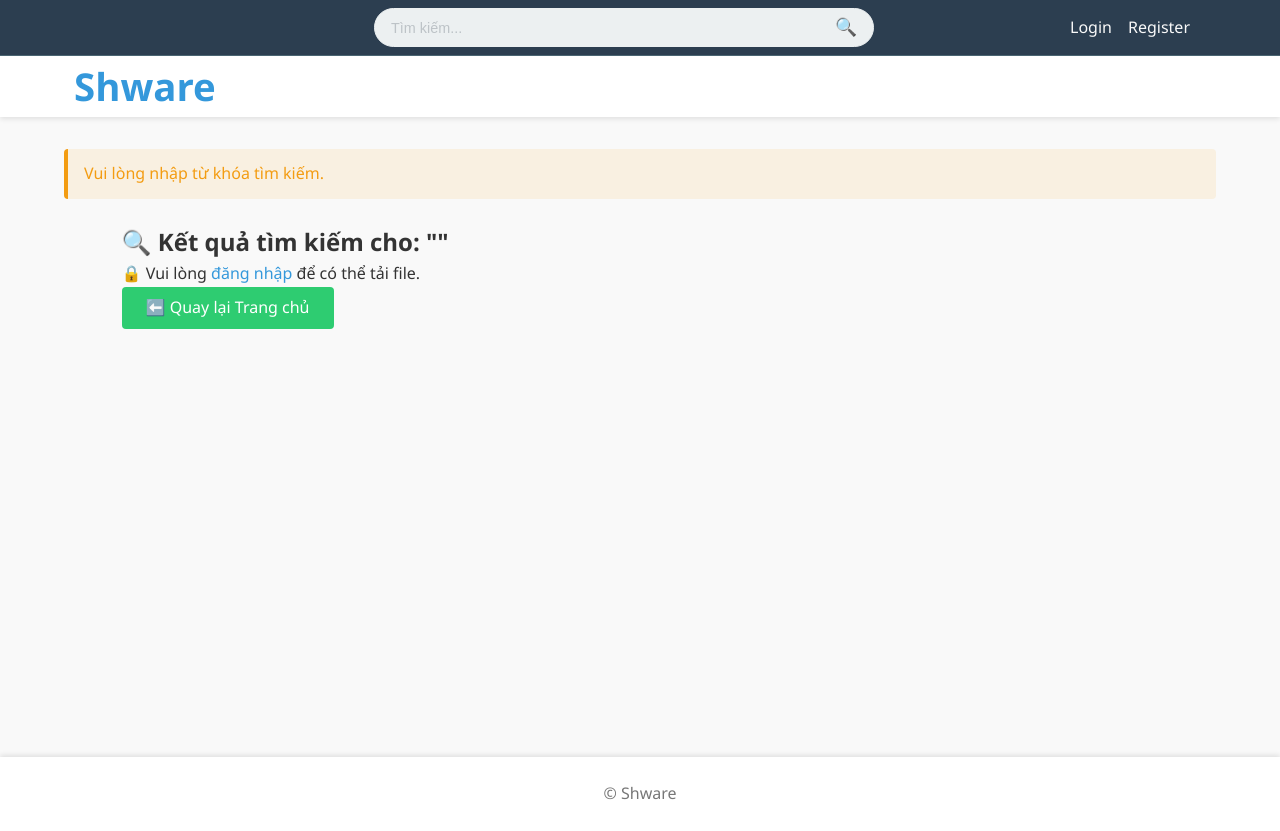
After one commit to BuiTanDung-DVV/Shware, a Flask app: page /search in a window 1280 px wide. The commit adds this page. Run offline with Flask 3, Linux system fonts and the light colour scheme.

```diff
--- a/app/auth/routes.py
+++ b/app/auth/routes.py
@@ -57,7 +57,8 @@ def login():
             })
 
             flash('Login successful!', 'success')
-            return redirect(url_for('dashboard.dashboard'))
+            # Redirect to profile page instead of dashboard
+            return redirect(url_for('dashboard.profile'))
         except Exception as e:
             flash(f'Login failed: {str(e)}', 'danger')
 
--- a/app/config.py
+++ b/app/config.py
@@ -9,7 +9,7 @@ class Config:
     SECRET_KEY = os.getenv('SECRET_KEY') or 'you-will-never-guess'
     SQLALCHEMY_DATABASE_URI = os.getenv('SQLALCHEMY_DATABASE_URI') or 'sqlite:///site.db'
     SQLALCHEMY_TRACK_MODIFICATIONS = False
-    drive_sdk_path = os.getenv("ADMIN_GG_DRIVER_SDK_PATH")
+    drive_sdk_path = os.getenv("ADMIN_SDK_PATH")
     credentials = service_account.Credentials.from_service_account_file(drive_sdk_path)
     FIREBASE_CONFIG = {
         "apiKey": os.getenv('API_KEY'),
--- a/app/main/routes.py
+++ b/app/main/routes.py
@@ -1,5 +1,5 @@
-from flask import render_template, flash, Blueprint
-from flask_login import current_user  # Thêm dòng này
+from flask import render_template, flash, Blueprint, request  # Add request
+from flask_login import current_user
 
 import firebase_admin
 from firebase_admin import credentials, firestore
@@ -35,3 +35,46 @@ def home():
         files = []
 
     return render_template('home.html', files=files)
+
+@main_bp.route('/search')
+def search():
+    query = request.args.get('q', '').strip()
+    results = []
+    if not query:
+        flash('Vui lòng nhập từ khóa tìm kiếm.', 'warning')
+        return render_template('search_results.html', query=query, results=results)
+
+    try:
+        query_lower = query.lower()
+        all_files_ref = db.collection('files')
+        docs = all_files_ref.stream()
+
+        for doc in docs:
+            data = doc.to_dict()
+            title_match = query_lower in data.get('title', '').lower()
+            desc_match = query_lower in data.get('description', '').lower()
+            tags_match = any(query_lower in tag.lower() for tag in data.get('tags', []))
+
+            if title_match or desc_match or tags_match:
+                results.append({
+                    'id': doc.id,
+                    'title': data.get('title'),
+                    'author': data.get('author'),
+                    'email': data.get('email'),
+                    'profile_pic': data.get('profile_pic'),
+                    'description': data.get('description'),
+                    'file_type': data.get('file_type'),
+                    'file_size': data.get('file_size'),
+                    'tags': ', '.join(data.get('tags', [])),
+                    'upload_date': data.get('upload_date'),
+                    'download_url': data.get('download_url')
+                })
+
+        if not results:
+            flash(f'Không tìm thấy kết quả nào cho "{query}".', 'info')
+
+    except Exception as e:
+        flash(f'Lỗi khi tìm kiếm: {str(e)}', 'error')
+        results = []
+
+    return render_template('search_results.html', query=query, results=results)
--- a/app/static/style.css
+++ b/app/static/style.css
@@ -8,6 +8,7 @@
   --error-color: #e74c3c;
   --success-color: #2ecc71;
   --warning-color: #f39c12;
+  --input-bg: #ecf0f1; /* Added for input background */
 }
 
 * {
@@ -36,20 +37,19 @@ ul {
   width: 90%;
   max-width: 1200px;
   margin: 0 auto;
-  padding: 0 20px;
 }
 
 /* Header */
 header {
   background-color: white;
   box-shadow: 0 2px 5px rgba(0, 0, 0, 0.1);
-  padding: 1rem 0;
 }
 
 header .container {
   display: flex;
   justify-content: space-between;
   align-items: center;
+  padding: 0 10px;
 }
 
 header h1 {
@@ -72,6 +72,129 @@ header nav ul li a {
 }
 
 header nav ul li a:hover {
+  color: var(--primary-color);
+}
+
+/* Search Form in Header */
+header nav .search-form {
+  display: flex;
+  align-items: center;
+  margin-left: 1.5rem; /* Adjust margin as needed */
+}
+
+header nav .search-form input[type="text"] {
+  padding: 0.3rem 0.6rem;
+  border: 1px solid var(--border-color);
+  border-radius: 4px 0 0 4px;
+  font-size: 0.9rem;
+  outline: none;
+  transition: border-color 0.3s;
+}
+
+header nav .search-form input[type="text"]:focus {
+  border-color: var(--primary-color);
+}
+
+header nav .search-form button {
+  padding: 0.3rem 0.6rem;
+  border: 1px solid var(--primary-color);
+  background-color: var(--primary-color);
+  color: white;
+  border-radius: 0 4px 4px 0;
+  cursor: pointer;
+  font-size: 0.9rem;
+  transition: background-color 0.3s;
+  border-left: none; /* Prevent double border */
+}
+
+header nav .search-form button:hover {
+  background-color: #2980b9;
+}
+
+/* Top Bar */
+.top-bar {
+  background-color: #2c3e50;
+  padding: 0.5rem 0;
+  border-bottom: 1px solid #4a6572;
+}
+
+.top-bar .container {
+  display: flex;
+  justify-content: space-between;
+  align-items: center;
+}
+
+/* Spacer element */
+.top-bar-spacer {
+  flex: 1;
+}
+
+/* Search Form in Top Bar */
+.top-bar .search-form {
+  display: flex;
+  align-items: center;
+  background-color: var(--input-bg);
+  border-radius: 20px;
+  padding: 0;
+  flex-grow: 0;
+  flex-shrink: 1;
+  flex-basis: auto;
+  max-width: 500px;
+  width: 100%;
+  border: 1px solid var(--input-bg);
+  overflow: hidden;
+  margin: 0 1rem;
+}
+
+.top-bar .search-form:focus-within {
+  border-color: var(--primary-color);
+}
+
+.top-bar .search-form input[type="text"] {
+  padding: 0.5rem 1rem;
+  border: none;
+  font-size: 0.9rem;
+  outline: none;
+  background-color: transparent;
+  color: var(--text-color);
+  flex-grow: 1;
+}
+
+.top-bar .search-form input[type="text"]::placeholder {
+  color: #bdc3c7;
+}
+
+.top-bar .search-form button {
+  padding: 0.5rem 1rem;
+  border: none;
+  background-color: transparent;
+  color: #bdc3c7;
+  cursor: pointer;
+  font-size: 1.1rem; /* Slightly larger icon */
+  transition: color 0.3s;
+}
+
+.top-bar .search-form button:hover {
+  color: var(--text-color);
+  background-color: transparent;
+}
+
+/* User Actions in Top Bar */
+.user-actions {
+  display: flex;
+  align-items: center;
+  flex: 1;
+  justify-content: flex-end;
+  padding: 0 1rem;
+}
+
+.user-actions a {
+  color: var(--light-color); /* Ensure links are visible on dark background */
+  margin-left: 1rem; /* Add space between the action links */
+  transition: color 0.3s;
+}
+
+.user-actions a:hover {
   color: var(--primary-color);
 }
 
--- a/app/templates/base.html
+++ b/app/templates/base.html
@@ -4,50 +4,76 @@
     <meta charset="UTF-8" />
     <meta name="viewport" content="width=device-width, initial-scale=1.0" />
     <title>{% block title %}Shware{% endblock %}</title>
-  <link rel="stylesheet" href="{{ url_for('static', filename='style.css') }}" />
+    <link
+      rel="stylesheet"
+      href="{{ url_for('static', filename='style.css') }}"
+    />
   </head>
   <body>
     <!-- Header -->
     <header>
+      <div class="top-bar">
         <div class="container">
-      <h1>Flask Firebase App</h1>
+          <!-- Spacer element -->
+          <div class="top-bar-spacer"></div>
+          <!-- Search bar -->
+          <form
+            class="search-form"
+            action="{{ url_for('main.search') }}"
+            method="get"
+          >
+            <input type="text" name="q" placeholder="Tìm kiếm..." required />
+            <button type="submit">🔍</button>
+          </form>
 
-      <!-- Navigation bar -->
+          <!-- User Actions -->
+          <div class="user-actions">
+            {% if current_user.is_authenticated %}
+            <!-- Links shown only when user is logged in -->
+            <a href="{{ url_for('dashboard.profile') }}">Profile</a>
+            <a href="{{ url_for('auth.logout') }}">Logout</a>
+            {% else %}
+            <!-- Links for guests -->
+            <a href="{{ url_for('auth.login') }}">Login</a>
+            <a href="{{ url_for('auth.register') }}">Register</a>
+            {% endif %}
+            <!-- Placeholder for theme toggle, notifications etc. -->
+          </div>
+        </div>
+      </div>
+
+      <div class="main-nav">
+        <div class="container">
+          <h1>
+            <a
+              href="{{ url_for('main.home') }}"
+              style="color: inherit; text-decoration: none; font-size: 1.6em"
+              >Shware</a
+            >
+          </h1>
+          <!-- Main Navigation bar -->
           <nav>
             <ul>
-          <!-- Link to Home page -->
-          <li><a href="{{ url_for('main.home') }}">Home</a></li>
-
               {% if current_user.is_authenticated %}
-            <!-- Links shown only when user is logged in -->
-            <li><a href="{{ url_for('dashboard.dashboard') }}">Dashboard</a></li>
               <li><a href="{{ url_for('files.list_files') }}">Files</a></li>
               <li><a href="{{ url_for('upload.upload_file') }}">Upload</a></li>
-            <li><a href="{{ url_for('dashboard.dashboard') }}">Profile</a></li>
-            <li><a href="{{ url_for('auth.logout') }}">Logout</a></li>
-          {% else %}
-            <!-- Links for guests -->
-            <li><a href="{{ url_for('auth.login') }}">Login</a></li>
-            <li><a href="{{ url_for('auth.register') }}">Register</a></li>
               {% endif %}
             </ul>
           </nav>
+        </div>
       </div>
     </header>
 
     <!-- Main content -->
     <main class="container">
-    {% with messages = get_flashed_messages(with_categories=true) %}
-      {% if messages %}
+      {% with messages = get_flashed_messages(with_categories=true) %} {% if
+      messages %}
       <div class="flashes">
         {% for category, message in messages %}
         <div class="flash {{ category }}">{{ message }}</div>
         {% endfor %}
       </div>
-      {% endif %}
-    {% endwith %}
-
-    {% block content %}{% endblock %}
+      {% endif %} {% endwith %} {% block content %}{% endblock %}
     </main>
 
     <!-- Footer -->
--- a/app/templates/login.html
+++ b/app/templates/login.html
@@ -1,5 +1,5 @@
-{% extends "base.html" %} {% block title %}Login | Flask Firebase App{% endblock
-%} {% block content %}
+{% extends "base.html" %} {% block title %}Login | Shware{% endblock %} {% block
+content %}
 <section class="auth-form">
   <h2>Login</h2>
   <form method="POST" action="{{ url_for('auth.login') }}">
--- a/app/templates/register.html
+++ b/app/templates/register.html
@@ -1,5 +1,5 @@
-{% extends 'base.html' %} {% block title %}Register | Flask Firebase App{%
-endblock %} {% block content %}
+{% extends 'base.html' %} {% block title %}Register | Shware{% endblock %} {%
+block content %}
 <section class="auth-form">
   <h2>Register</h2>
   <form method="post" action="{{ url_for('auth.register') }}">
--- /dev/null
+++ b/app/templates/search_results.html
@@ -0,0 +1,72 @@
+{% extends 'base.html' %} {% block title %}Search Results for "{{ query }}" |
+Shware{% endblock %} {% block content %}
+<div class="container mt-5">
+  <h2 class="mb-4 text-center">🔍 Kết quả tìm kiếm cho: "{{ query }}"</h2>
+
+  {% if not current_user.is_authenticated %}
+  <div class="alert alert-warning text-center">
+    🔒 Vui lòng
+    <a href="{{ url_for('auth.login') }}" class="alert-link">đăng nhập</a> để có
+    thể tải file.
+  </div>
+  {% endif %} {% if results %}
+  <div class="row">
+    {% for file in results %}
+    <div class="col-md-6 col-lg-4">
+      <div class="card mb-4 shadow-sm h-100">
+        <div class="card-body d-flex flex-column">
+          <h5 class="card-title">{{ file.title }}</h5>
+          <p class="card-text text-truncate" title="{{ file.description }}">
+            {{ file.description }}
+          </p>
+          <p class="mb-2">
+            <strong>Tags:</strong>
+            {% for tag in file.tags.split(',') %} {% if tag.strip() %}
+            <span class="badge bg-light text-dark">{{ tag.strip() }}</span>
+            {% endif %} {% endfor %}
+          </p>
+          <p class="card-text">
+            <small class="text-muted">Tác giả: {{ file.author }}</small>
+          </p>
+          <p class="card-text">
+            <small class="text-muted"
+              >Ngày tải lên: {{ file.upload_date.strftime('%Y-%m-%d %H:%M') if
+              file.upload_date else 'N/A' }}</small
+            >
+          </p>
+
+          <div class="mt-auto">
+            {% if current_user.is_authenticated %}
+            <a
+              href="{{ file.download_url }}"
+              class="btn btn-primary w-100"
+              target="_blank"
+              >⬇️ Tải xuống</a
+            >
+            {% else %}
+            <a
+              href="{{ url_for('auth.login') }}"
+              class="btn btn-secondary w-100"
+              >🔒 Đăng nhập để tải</a
+            >
+            {% endif %}
+          </div>
+        </div>
+      </div>
+    </div>
+    {% endfor %}
+  </div>
+  {% else %} {% if query %} {# Only show 'no results' if a query was actually
+  made #}
+  <div class="alert alert-info text-center">
+    Không tìm thấy tệp nào phù hợp với tìm kiếm của bạn.
+  </div>
+  {% endif %} {% endif %}
+
+  <div class="text-center mt-4">
+    <a href="{{ url_for('main.home') }}" class="btn btn-secondary"
+      >⬅️ Quay lại Trang chủ</a
+    >
+  </div>
+</div>
+{% endblock %}
```
Also changed, not shown: other parts of app/static/style.css (+38 -24 lines), app/__init__.py (+12 -0 lines), app/auth/forms.py (+26 -2 lines), app/dashboard/routes.py (+94 -20 lines), app/templates/_formhelpers.html (added, +19 -0 lines), app/templates/dashboard.html (deleted, +0 -71 lines), app/templates/profile.html (added, +91 -0 lines), app/templates/welcome.html (+8 -12 lines), app/static/magnifying-glass-solid.svg (added), instance/site.db, package-lock.json (added). Lines whose indentation alone changed are shown as unchanged.
